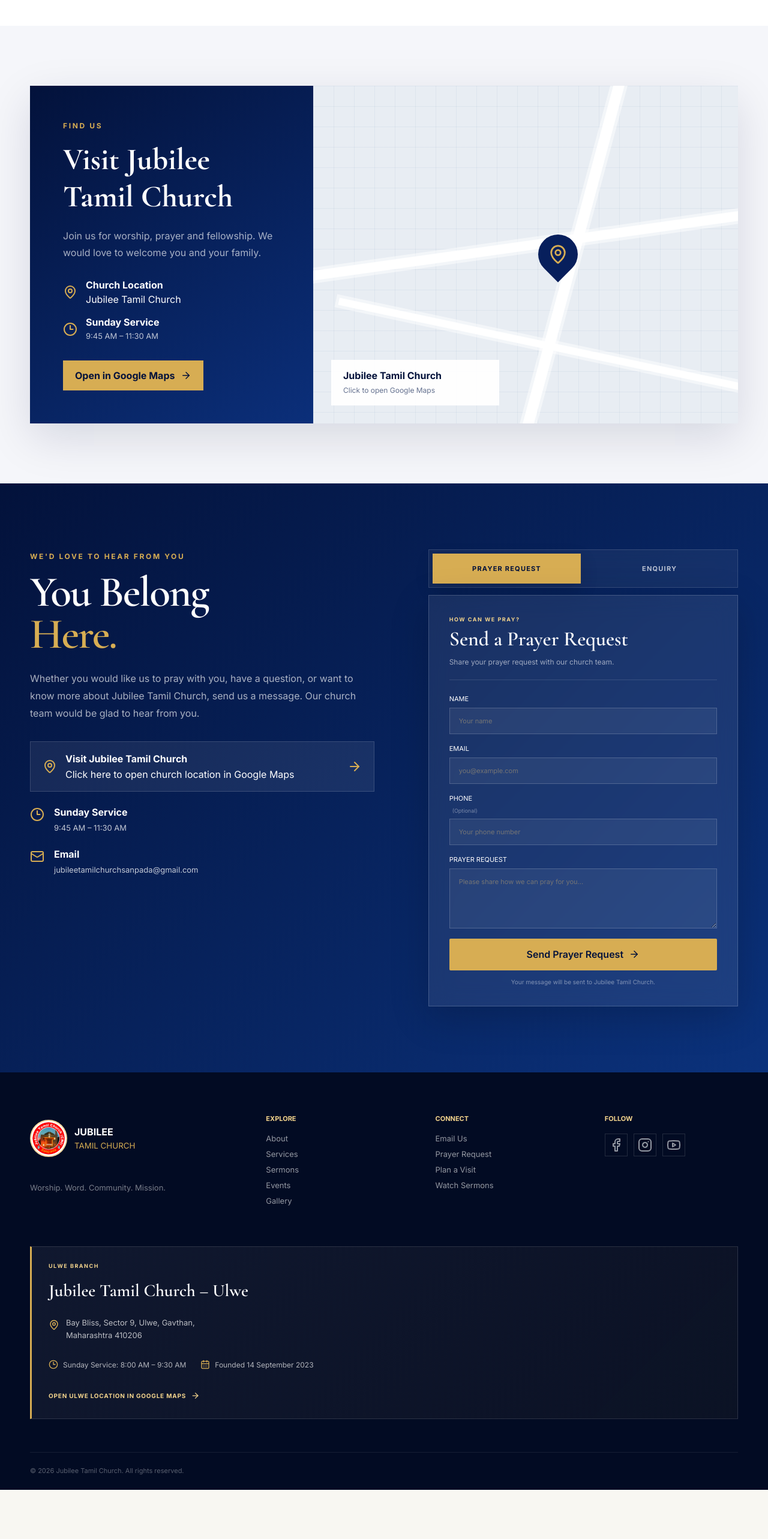
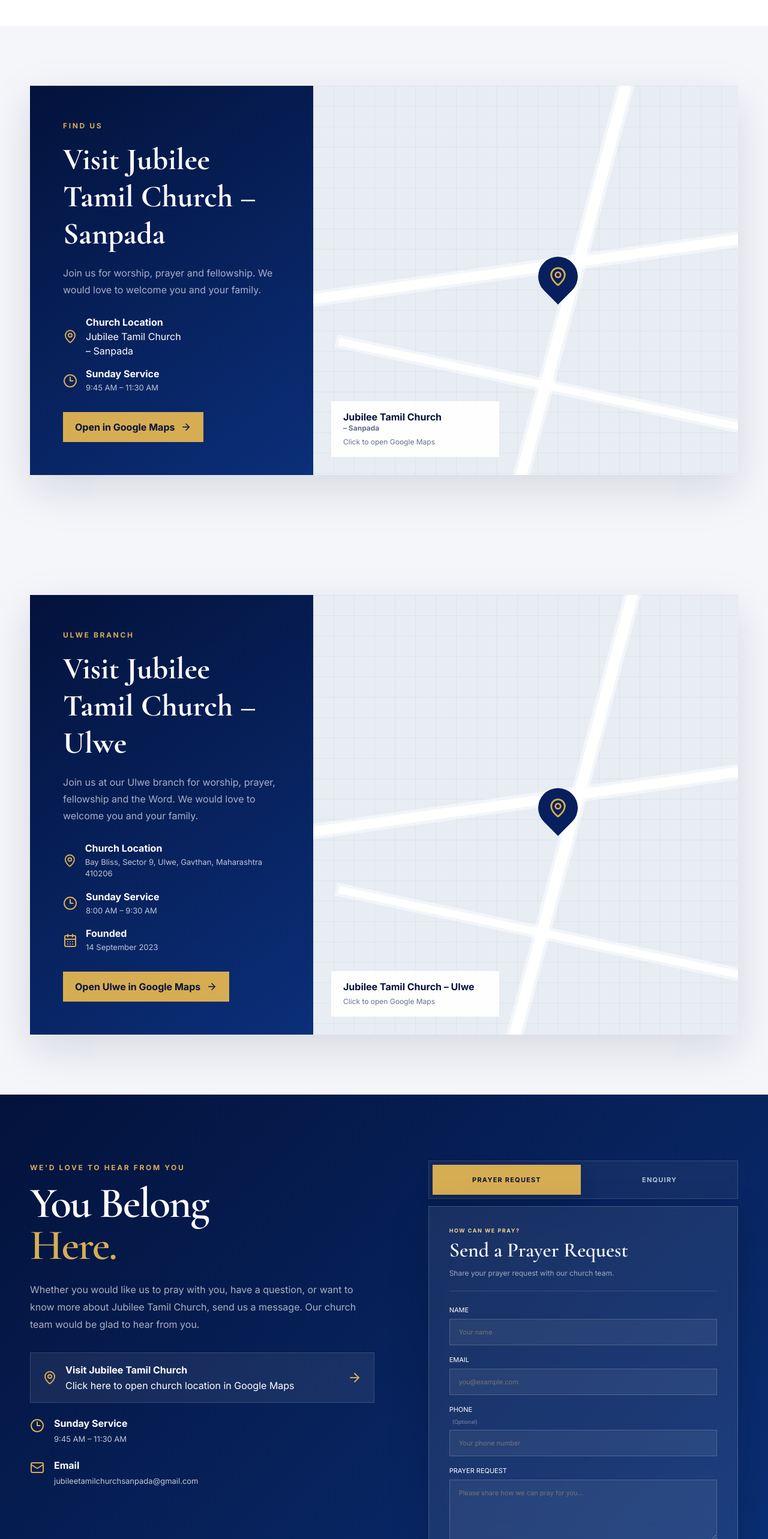
Before and after one commit to jubileetamilchurchsanpada/jubilee-tamil-church, a React (Vite) app: page / in a window 1280 px wide. Shown: the part 8752-11318 px from the top of the page at 60% size. Before the commit the page ends 11236 px from the top, so only its background shows below. Built offline with nearby package versions, Linux system fonts and the light colour scheme.

Commit message:
Place Ulwe map below Sanpada location and label Sanpada branch

```diff
--- a/src/components/UlweBranch.jsx
+++ b/src/components/UlweBranch.jsx
@@ -8,11 +8,33 @@
 
 export default function UlweBranch() {
   const [aboutTarget, setAboutTarget] = useState(null);
-  const [footerTarget, setFooterTarget] = useState(null);
+  const [mapHost, setMapHost] = useState(null);
+  const [sanpadaHeadingTarget, setSanpadaHeadingTarget] = useState(null);
+  const [sanpadaLocationTarget, setSanpadaLocationTarget] = useState(null);
+  const [sanpadaMapLabelTarget, setSanpadaMapLabelTarget] = useState(null);
 
   useEffect(() => {
-    setAboutTarget(document.querySelector(".church-story-copy"));
-    setFooterTarget(document.querySelector(".footer .footer-grid"));
+    const about = document.querySelector(".church-story-copy");
+    const sanpadaMapSection = document.querySelector(".map-section");
+
+    setAboutTarget(about);
+
+    if (!sanpadaMapSection) return undefined;
+
+    setSanpadaHeadingTarget(sanpadaMapSection.querySelector(".map-info h2"));
+    setSanpadaLocationTarget(
+      sanpadaMapSection.querySelector(".map-details > div:first-child > span")
+    );
+    setSanpadaMapLabelTarget(sanpadaMapSection.querySelector(".map-label strong"));
+
+    const host = document.createElement("div");
+    host.className = "ulwe-map-host";
+    sanpadaMapSection.insertAdjacentElement("afterend", host);
+    setMapHost(host);
+
+    return () => {
+      host.remove();
+    };
   }, []);
 
   const aboutContent = (
@@ -41,45 +63,96 @@
     </div>
   );
 
-  const footerContent = (
-    <div className="ulwe-footer-branch">
-      <span className="ulwe-footer-kicker">ULWE BRANCH</span>
-      <h3>Jubilee Tamil Church – Ulwe</h3>
+  const ulweMapContent = (
+    <section className="map-section ulwe-map-section" aria-label="Jubilee Tamil Church Ulwe location">
+      <div className="container">
+        <div className="map-card ulwe-map-card">
+          <div className="map-info">
+            <span className="eyebrow">ULWE BRANCH</span>
+            <h2>
+              Visit Jubilee
+              <br />
+              Tamil Church – Ulwe
+            </h2>
+            <p>
+              Join us at our Ulwe branch for worship, prayer, fellowship and the Word.
+              We would love to welcome you and your family.
+            </p>
 
-      <a
-        href={ULWE_MAP_URL}
-        target="_blank"
-        rel="noopener noreferrer"
-        className="ulwe-footer-address"
-      >
+            <div className="map-details">
+              <div>
                 <MapPin />
                 <span>
-          Bay Bliss, Sector 9, Ulwe, Gavthan,
-          <br />
-          Maharashtra 410206
+                  <strong>Church Location</strong>
+                  <span className="detail-value ulwe-address">
+                    Bay Bliss, Sector 9, Ulwe, Gavthan, Maharashtra 410206
                   </span>
-      </a>
+                </span>
+              </div>
 
-      <div className="ulwe-footer-meta">
-        <span><Clock3 /> Sunday Service: 8:00 AM – 9:30 AM</span>
-        <span><CalendarDays /> Founded 14 September 2023</span>
+              <div>
+                <Clock3 />
+                <span>
+                  <strong>Sunday Service</strong>
+                  <span className="detail-value">8:00 AM – 9:30 AM</span>
+                </span>
+              </div>
+
+              <div>
+                <CalendarDays />
+                <span>
+                  <strong>Founded</strong>
+                  <span className="detail-value">14 September 2023</span>
+                </span>
+              </div>
             </div>
 
             <a
               href={ULWE_MAP_URL}
               target="_blank"
               rel="noopener noreferrer"
-        className="ulwe-footer-map-link"
+              className="map-button"
             >
-        Open Ulwe Location in Google Maps <ArrowRight />
+              Open Ulwe in Google Maps <ArrowRight size={18} />
             </a>
           </div>
+
+          <a
+            href={ULWE_MAP_URL}
+            target="_blank"
+            rel="noopener noreferrer"
+            className="map-preview ulwe-map-preview"
+            aria-label="Open Jubilee Tamil Church Ulwe in Google Maps"
+          >
+            <div className="map-grid" />
+            <div className="map-road road-one" />
+            <div className="map-road road-two" />
+            <div className="map-road road-three" />
+            <div className="map-pin"><MapPin size={34} /></div>
+            <div className="map-label">
+              <strong>Jubilee Tamil Church – Ulwe</strong>
+              <span>Click to open Google Maps</span>
+            </div>
+          </a>
+        </div>
+      </div>
+    </section>
   );
 
   return (
     <>
       {aboutTarget && createPortal(aboutContent, aboutTarget)}
-      {footerTarget && createPortal(footerContent, footerTarget)}
+
+      {sanpadaHeadingTarget &&
+        createPortal(<span className="sanpada-suffix"> – Sanpada</span>, sanpadaHeadingTarget)}
+
+      {sanpadaLocationTarget &&
+        createPortal(<span className="sanpada-inline-suffix"> – Sanpada</span>, sanpadaLocationTarget)}
+
+      {sanpadaMapLabelTarget &&
+        createPortal(<span className="sanpada-inline-suffix"> – Sanpada</span>, sanpadaMapLabelTarget)}
+
+      {mapHost && createPortal(ulweMapContent, mapHost)}
     </>
   );
 }
```
Lines whose indentation alone changed are shown as unchanged.
